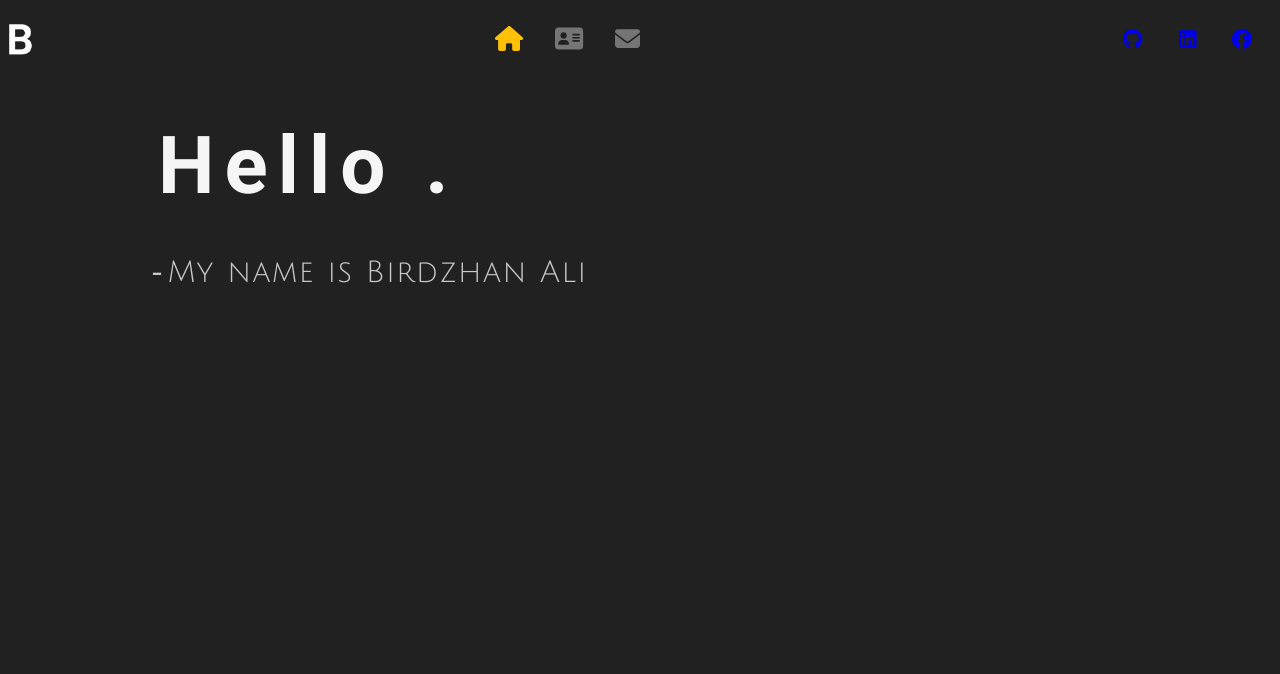
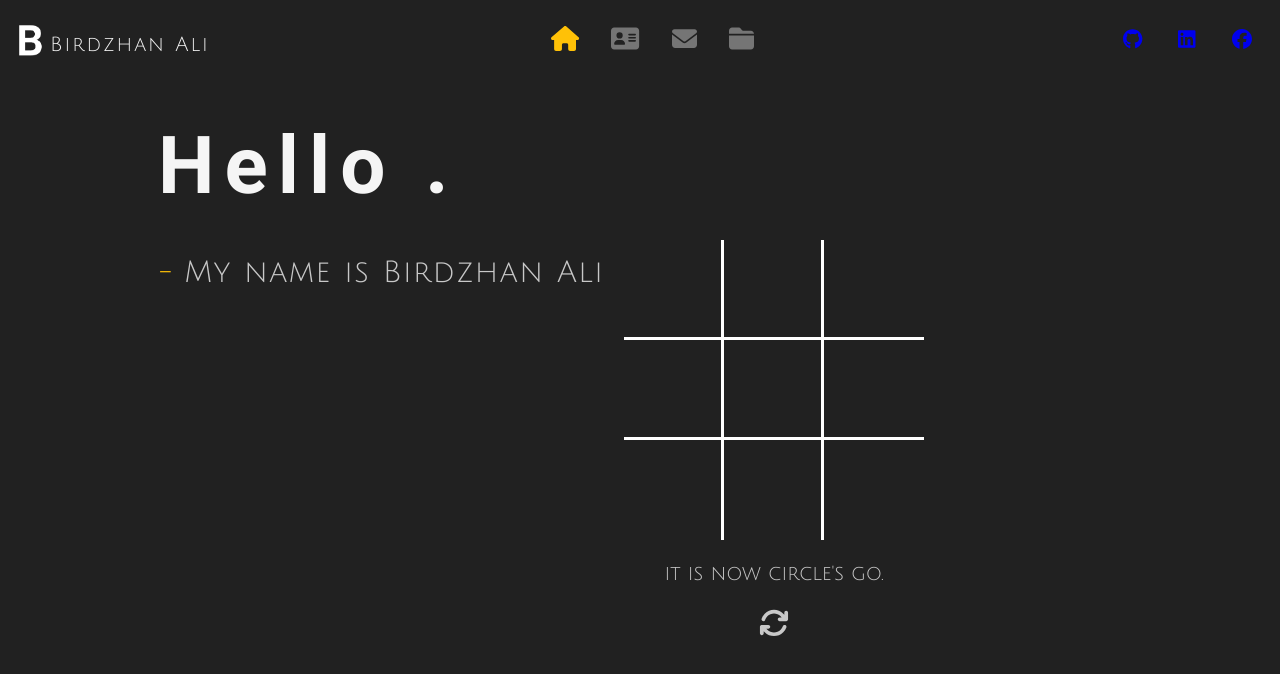
Before and after one commit to BircanAli/portfolio-birdzhan-ali, a React (Create React App) app: page / in a window 1280 px wide. Shown: the top 674 px of the page. Built offline with nearby package versions, Linux system fonts and the light colour scheme.

Commit message:
tictactoe game is added and some sytyle changes

```diff
--- /dev/null
+++ b/src/components/Cells/index.js
@@ -0,0 +1,45 @@
+import "../Cells/index.js";
+
+const Cell = ({ id, cell, setCells, go, setGo, cells, winningMessage }) => {
+  const handleClick = (e) => {
+    const taken =
+      e.target.firstChild.classList.contains("circle") ||
+      e.target.firstChild.classList.contains("cross");
+
+    if (!taken) {
+      if (go === "circle") {
+        e.target.firstChild.classList.add("circle");
+        handleCellChange("circle");
+        setGo("cross");
+      }
+      if (go === "cross") {
+        e.target.firstChild.classList.add("cross");
+        handleCellChange("cross");
+        setGo("circle");
+      }
+    }
+  };
+
+  const handleCellChange = (className) => {
+    const nextCells = cells.map((cell, index) => {
+      if (index === id) {
+        return className;
+      } else {
+        return cell;
+      }
+    });
+    setCells(nextCells);
+  };
+
+  return (
+    <div
+      className="square"
+      id={id}
+      onClick={!winningMessage ? handleClick : undefined}
+    >
+      <div className={cell}></div>
+    </div>
+  );
+};
+
+export default Cell;
--- /dev/null
+++ b/src/components/Cells/index.scss
@@ -0,0 +1,26 @@
+.circle {
+  height: 90px;
+  width: 90px;
+  border-radius: 50px;
+  box-sizing: border-box;
+}
+
+.cross {
+  width: 90px;
+  height: 90px;
+  position: relative;
+}
+
+.cross:before,
+.cross:after {
+  content: "";
+  position: absolute;
+  background-color: red;
+}
+
+.cross:before {
+  left: 50%;
+  width: 30%;
+  margin-left: -15%;
+  height: 100%;
+}
--- a/src/components/Home/index.js
+++ b/src/components/Home/index.js
@@ -2,12 +2,14 @@ import "../Home/index.scss";
 
 const Home = () => {
   return (
-    <div className="container">
-      <h1>Hello .</h1>
-      <p>
-        <samp>-</samp>My name is Birdzhan Ali
-      </p>
-    </div>
+    <>
+      <div className="container-home">
+        <h1>Hello .</h1>
+        <p>
+          <span className="dash">-</span>My name is Birdzhan Ali
+        </p>
+      </div>
+    </>
   );
 };
 
--- a/src/components/Home/index.scss
+++ b/src/components/Home/index.scss
@@ -1,4 +1,4 @@
-.container {
+.container-home {
   position: absolute;
   left: 10%;
   padding: 10px;
@@ -16,5 +16,9 @@
     margin: 0;
     padding: 10px;
     letter-spacing: 1.5px;
+    span {
+      padding: 10px;
+      color: #ffc107;
+    }
   }
 }
--- a/src/components/Layout/index.js
+++ b/src/components/Layout/index.js
@@ -2,13 +2,17 @@ import { Outlet } from "react-router-dom";
 import Navbar from "../Navbar";
 import "./index.scss";
 import Home from "../Home";
+import TicTacToe from "../TicTacToe";
 
 const Layout = () => {
   return (
     <>
       <Navbar />
       <Outlet />
-      <Home />
+      <div className="container">
+        <Home />
+        <TicTacToe />
+      </div>
     </>
   );
 };
--- a/src/components/Layout/index.scss
+++ b/src/components/Layout/index.scss
@@ -0,0 +1,2 @@
+.container {
+}
--- a/src/components/Navbar/index.js
+++ b/src/components/Navbar/index.js
@@ -1,12 +1,13 @@
 import { Link, NavLink } from "react-router-dom";
 import "./index.scss";
 import LogoB from "../../assets/images/b-white-removebg-preview.png";
-import BirdzhanLogo from "../../assets/images/birdzhan-ali-2-removebg-preview.png";
+
 import { FontAwesomeIcon } from "@fortawesome/react-fontawesome";
 import {
   faAddressCard,
   faEnvelope,
   faHome,
+  faFolderClosed,
 } from "@fortawesome/free-solid-svg-icons";
 import {
   faFacebook,
@@ -17,11 +18,12 @@ import {
 const Navbar = () => {
   return (
     <div className="nav-bar">
-      <Link className="logo" to="/">
+      <Link className="logo" to="/" style={{ textDecoration: "none" }}>
         <img src={LogoB} alt="logo" />
+        <p>Birdzhan Ali</p>
       </Link>
       <nav>
-        <NavLink exact="true" activeClassName="active" to="/">
+        <NavLink exact="true" activeclassname="active" to="/">
           <FontAwesomeIcon icon={faHome} color="#757575" />
         </NavLink>
         <NavLink exact="true" activeclassname="active" to="/about">
@@ -29,6 +31,9 @@ const Navbar = () => {
         </NavLink>
         <NavLink exact="true" activeclassname="active" to="/contacts">
           <FontAwesomeIcon icon={faEnvelope} color="#757575" />
+        </NavLink>
+        <NavLink exact="true" activeclassname="active" to="/projects">
+          <FontAwesomeIcon icon={faFolderClosed} color="#757575" />
         </NavLink>
       </nav>
       <ul>
--- a/src/components/Navbar/index.scss
+++ b/src/components/Navbar/index.scss
@@ -10,7 +10,8 @@
   min-width: 500px;
 
   .logo {
-    padding: 8px 0;
+    padding: 10px 0 0 10px;
+    display: inline-flex;
 
     img {
       display: block;
@@ -21,6 +22,10 @@
       &.sub-logo {
         width: 100px;
       }
+    }
+    p {
+      color: #f5f5f5;
+      letter-spacing: 2px;
     }
   }
 
@@ -71,6 +76,11 @@
           content: "CONTACT";
         }
       }
+      &:nth-child(4) {
+        &::after {
+          content: "PROJECTS";
+        }
+      }
     }
     a.active {
       svg {
--- /dev/null
+++ b/src/components/TicTacToe/index.js
@@ -0,0 +1,79 @@
+import "../TicTacToe/index.scss";
+import Cell from "../Cells";
+import { useEffect, useState } from "react";
+import { faArrowsRotate } from "@fortawesome/free-solid-svg-icons";
+import { FontAwesomeIcon } from "@fortawesome/react-fontawesome";
+const TicTacToe = (props) => {
+  const [cells, setCells] = useState(["", "", "", "", "", "", "", "", ""]);
+  const [go, setGo] = useState("circle");
+  const [winningMessage, setWinningMessage] = useState(null);
+
+  const message = "it is now " + go + "'s go.";
+
+  const checkScore = () => {
+    const winningCombos = [
+      [0, 1, 2],
+      [3, 4, 5],
+      [6, 7, 8],
+      [0, 3, 6],
+      [1, 4, 7],
+      [2, 5, 8],
+      [0, 4, 8],
+      [2, 4, 6],
+    ];
+    winningCombos.forEach((array) => {
+      let circleWins = array.every((cell) => cells[cell] === "circle");
+      if (circleWins) {
+        setWinningMessage("Circle Wins");
+        setTimeout(() => {
+          setCells(["", "", "", "", "", "", "", "", ""]);
+          setWinningMessage(null);
+        }, 7000);
+      }
+    });
+    winningCombos.forEach((array) => {
+      let crossWins = array.every((cell) => cells[cell] === "cross");
+      if (crossWins) {
+        setWinningMessage("Cross Wins");
+        setTimeout(() => {
+          setCells(["", "", "", "", "", "", "", "", ""]);
+          setWinningMessage(null);
+        }, 7000);
+      }
+    });
+  };
+  useEffect(() => {
+    checkScore();
+  }, [cells]);
+
+  const handleButtonClick = (e) => {
+    setCells(["", "", "", "", "", "", "", "", ""]);
+    setWinningMessage(null);
+  };
+  return (
+    <div className="tictactoe">
+      <div className="gameboard">
+        {cells.map((cell, index) => (
+          <Cell
+            key={index}
+            id={index}
+            cell={cell}
+            setCells={setCells}
+            go={go}
+            setGo={setGo}
+            cells={cells}
+            winningMessage={winningMessage}
+          />
+        ))}
+      </div>
+      <p>{winningMessage || message}</p>
+      <FontAwesomeIcon
+        fontSize={30}
+        icon={faArrowsRotate}
+        onClick={handleButtonClick}
+      />
+    </div>
+  );
+};
+
+export default TicTacToe;
--- /dev/null
+++ b/src/components/TicTacToe/index.scss
@@ -0,0 +1,106 @@
+.tictactoe {
+  position: absolute;
+  right: 20%;
+  top: 30%;
+  font-family: "Julius Sans one";
+  display: flex;
+  justify-content: center;
+  align-items: center;
+  flex-direction: column;
+  min-width: 500px;
+
+  h1 {
+    color: blue;
+  }
+}
+
+.gameboard {
+  width: 300px;
+  height: 300px;
+  display: flex;
+  flex-wrap: wrap;
+}
+
+.square {
+  width: 100px;
+  height: 100px;
+
+  box-sizing: border-box;
+  display: flex;
+  justify-content: center;
+  align-items: center;
+  cursor: pointer;
+}
+.gameboard .square:nth-child(1) {
+  border-bottom: solid 3px white;
+  border-right: solid 3px white;
+}
+.square:nth-child(2) {
+  border-bottom: solid 3px white;
+  border-right: solid 3px white;
+}
+.square:nth-child(3) {
+  border-bottom: solid 3px white;
+}
+.square:nth-child(4) {
+  border-bottom: solid 3px white;
+  border-right: solid 3px white;
+}
+.square:nth-child(5) {
+  border-bottom: solid 3px white;
+  border-right: solid 3px white;
+}
+.square:nth-child(6) {
+  border-bottom: solid 3px white;
+}
+.square:nth-child(7) {
+  border-right: solid 3px white;
+}
+.square:nth-child(8) {
+  border-right: solid 3px white;
+}
+.circle {
+  height: 90px;
+  width: 90px;
+  border-radius: 50px;
+  box-sizing: border-box;
+  border: 15px solid #c4c4c4;
+}
+
+.cross {
+  width: 90px;
+  height: 90px;
+  position: relative;
+  transform: rotate(45deg);
+}
+
+.cross:before,
+.cross:after {
+  content: "";
+  position: absolute;
+  background-color: #ffc107;
+}
+
+.cross:before {
+  left: 50%;
+  width: 30%;
+  margin-left: -15%;
+  height: 100%;
+  border-radius: 100% / 30%;
+}
+
+.cross:after {
+  top: 50%;
+  height: 30%;
+  margin-top: -15%;
+  width: 100%;
+  border-radius: 30% / 100%;
+}
+
+p {
+  font-size: 20px;
+}
+svg:hover {
+  cursor: pointer;
+  color: #ffc107;
+}
```
